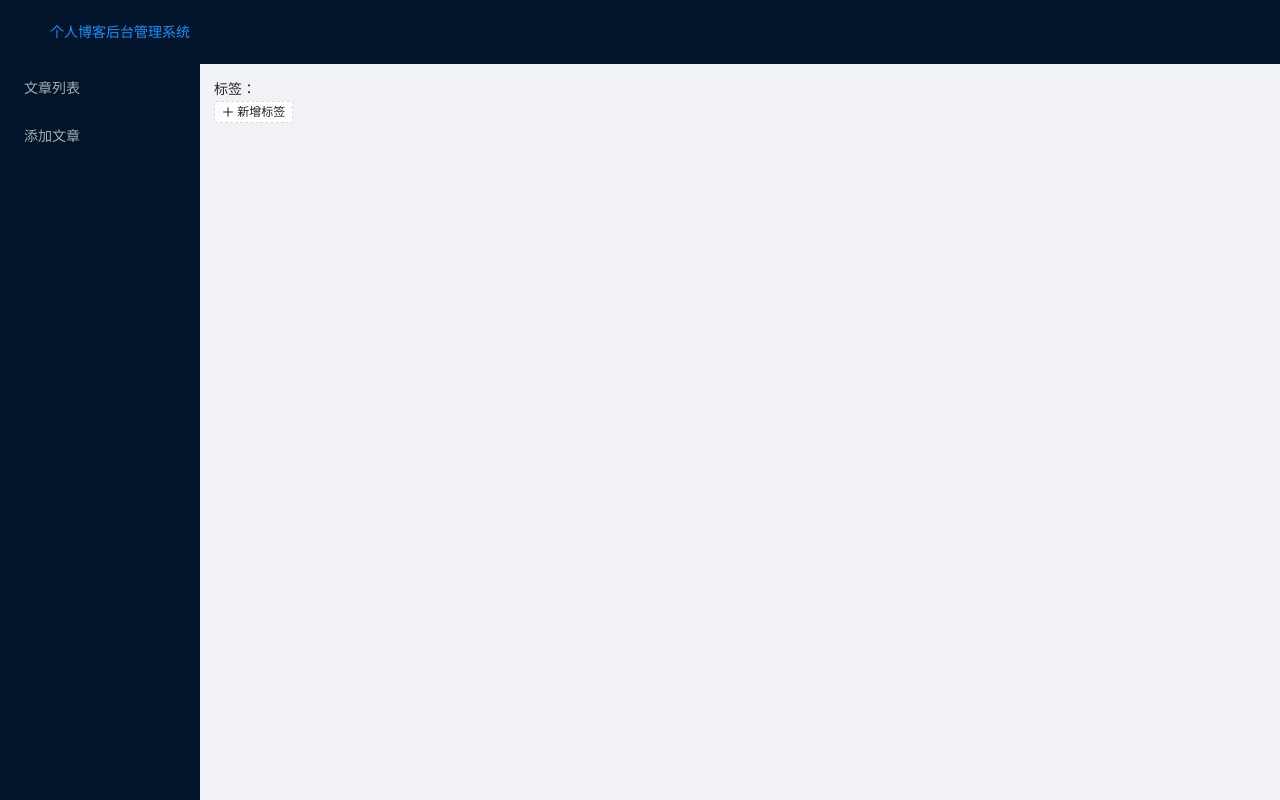
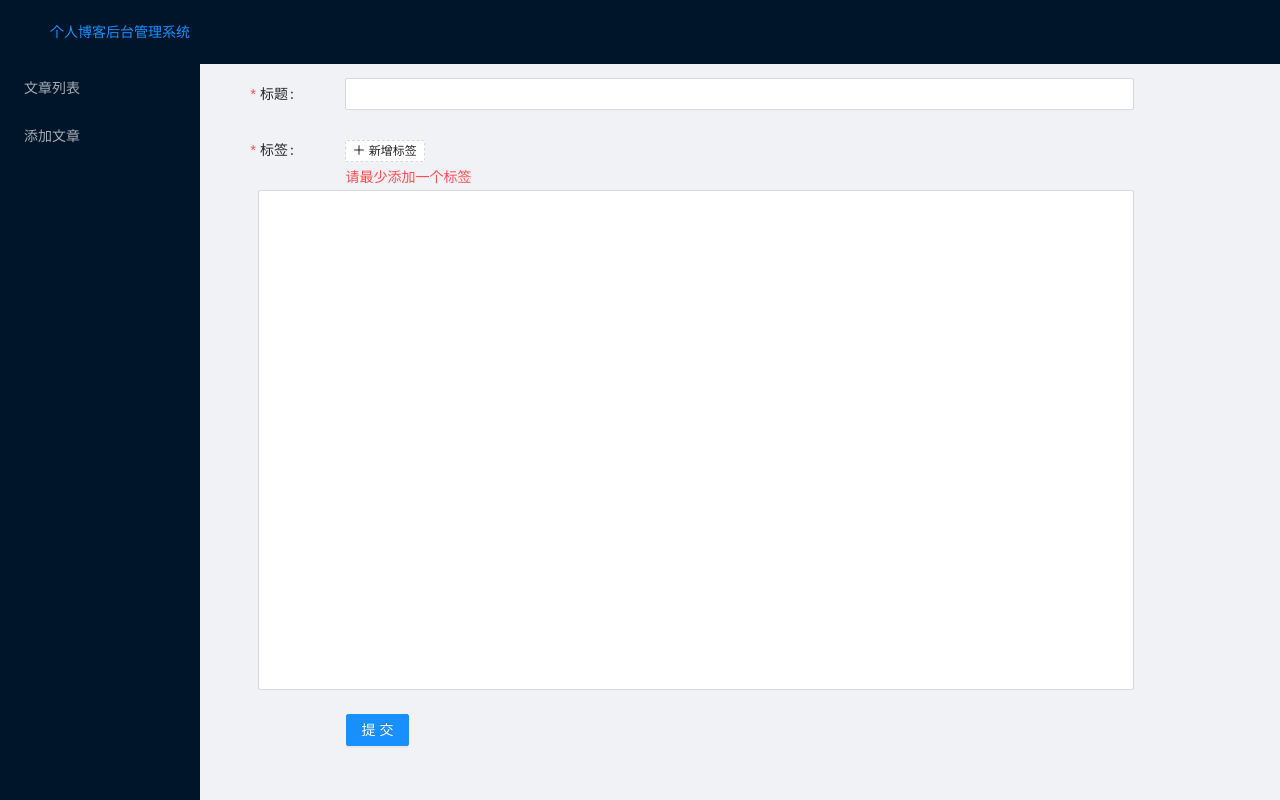
Before and after one commit to kuanglinfeng/blog, a React (Create React App) app in the folder admin/: page /article/add in a window 1280 px wide. Built offline with nearby package versions, Linux system fonts and the light colour scheme.

Commit message:
完成了添加文章的功能

```diff
--- a/admin/src/components/EditTagGroup.tsx
+++ b/admin/src/components/EditTagGroup.tsx
@@ -11,13 +11,14 @@ interface IState {
 }
 
 interface IProps {
-  onAddTags: (tags: string[]) => void
+  value?: string[]
+  onChange?: (tags: string[]) => void
 }
 
 function EditTagGroup(props: IProps) {
 
   const [state, setState] = useState({
-    tags: [],
+    tags: props.value ? props.value : [],
     inputVisible: false,
     inputValue: '',
     editInputIndex: -1,
@@ -50,7 +51,7 @@ function EditTagGroup(props: IProps) {
 
   useEffect(() => {
     // 抛给父组件
-    props.onAddTags(state.tags)
+    props.onChange!(state.tags)
     // eslint-disable-next-line react-hooks/exhaustive-deps
   }, [state.tags])
 
--- a/admin/src/index.css
+++ b/admin/src/index.css
@@ -39,3 +39,9 @@ code {
   margin-right: 8px;
   vertical-align: top;
 }
+
+.ant-form-item-control-input-content > #basic_content {
+  height: 500px!important;
+  overflow-y: auto;
+  resize: none;
+}
--- a/admin/src/pages/article/AddArticle.tsx
+++ b/admin/src/pages/article/AddArticle.tsx
@@ -1,15 +1,104 @@
+import { Form, Input, Button, Checkbox, message } from 'antd'
 import React from 'react'
+import { IArticleState } from '../../redux/reducers/articleReducer'
 import EditTagGroup from '../../components/EditTagGroup'
+import ArticleService, { IArticle } from '../../services/ArticleService'
+import { RouteComponentProps } from 'react-router'
 
-export default function () {
+const formItemLayout = {
+  labelCol: {
+    span: 2
+  },
+  wrapperCol: {
+    span: 18,
+    offset: 1
+  }
+}
 
-  function onAdd(tags: string[]) {
-    console.log(tags)
+const buttonLayout = {
+  labelCol: {
+    span: 0
+  },
+  wrapperCol: {
+    span: 19,
+    offset: 3
+  }
+}
+
+const textAreaLayout = {
+  labelCol: {
+    span: 0
+  },
+  wrapperCol: {
+    span: 20,
+    offset: 1
+  }
+}
+
+interface IProps extends RouteComponentProps<any> {}
+
+async function onSubmit(article: IArticle) {
+  const result = await ArticleService.add(article)
+  return result.data ? '' : result.error
+}
+
+function AddArticle(props: IProps) {
+
+  const onFinish = async (values: any) => {
+    values.publishTime = new Date()
+    const result = await onSubmit(values)
+    if (result) {
+      message.error(result)
+    } else {
+      message.success('添加成功', 1, () => {
+        props.history.push('/article')
+      })
+    }
   }
 
   return (
-    <div>
-      标签：<EditTagGroup onAddTags={onAdd} />
-    </div>
+    <Form
+      { ...formItemLayout }
+      name="basic"
+      initialValues={ {
+        remember: true,
+      } }
+      onFinish={ onFinish }
+    >
+      <Form.Item
+        label="标题"
+        name="title"
+        rules={ [
+          {
+            required: true,
+            message: '请输入文章标题',
+          },
+        ] }
+      >
+        <Input />
+      </Form.Item>
+      <Form.Item
+        name='tagList'
+        label='标签'
+        rules={[{required: true, message: '请最少添加一个标签'}]}
+      >
+        <EditTagGroup />
+      </Form.Item>
+      <Form.Item
+        name='content'
+        {...textAreaLayout}
+      >
+        <Input.TextArea autoSize={{minRows: 20}} />
+      </Form.Item>
+      <Form.Item
+        {...buttonLayout}
+      >
+        <Button type="primary" htmlType="submit">
+          提交
+        </Button>
+      </Form.Item>
+    </Form>
   )
 }
+
+export default AddArticle
```
Also changed, not shown: 1 other file (tests, documents, lock files or other folders).
